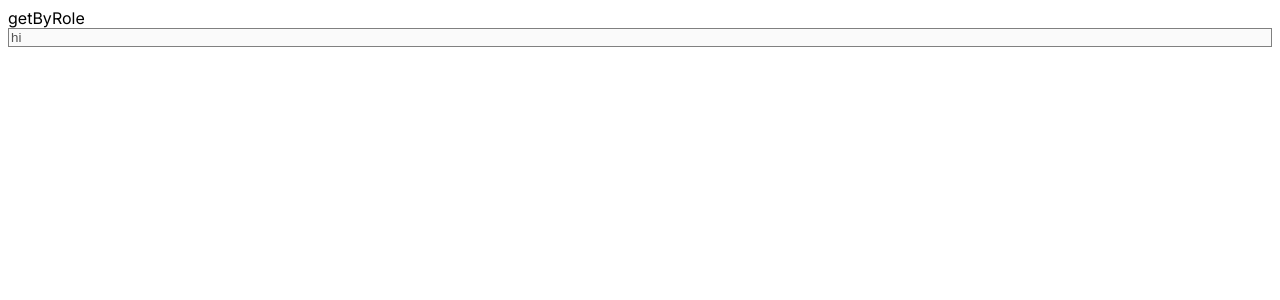
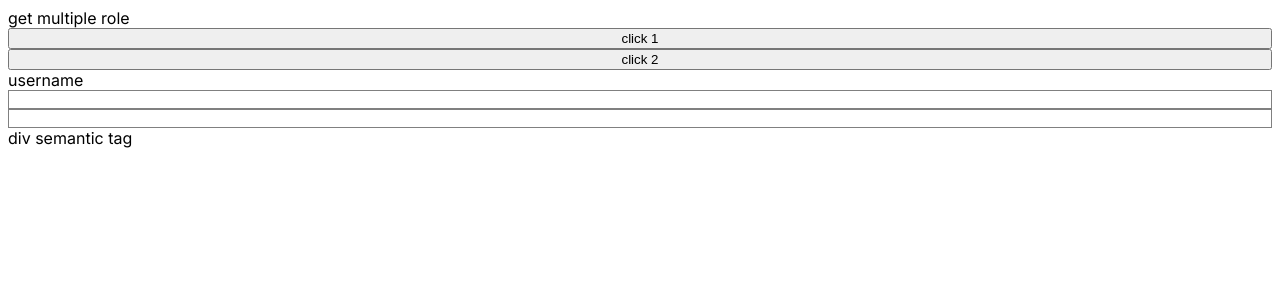
Before and after one commit to MuhammadAhmed-Developer/unit-testing, a Next.js app: page / in a window 1280 px wide. Shown: the top 300 px of the page. Built offline with nearby package versions, Linux system fonts and the light colour scheme.

Commit message:
get by role , custom role

```diff
--- a/app/page.tsx
+++ b/app/page.tsx
@@ -9,8 +9,13 @@ export default function Home() {
 
   return (
     <main className="flex flex-col justify-center">
-      getByRole
-      <input type="text" defaultValue={"hi"} disabled />
+      get multiple role
+      <button>click 1</button>
+      <button>click 2</button>
+      <label htmlFor="input1">username</label>
+      <input type="text" id="input1" />
+      <input type="text" />
+      <div role="div">div semantic tag</div>
     </main>
   );
 }
```
Also changed, not shown: 1 other file (tests, documents, lock files or other folders).
